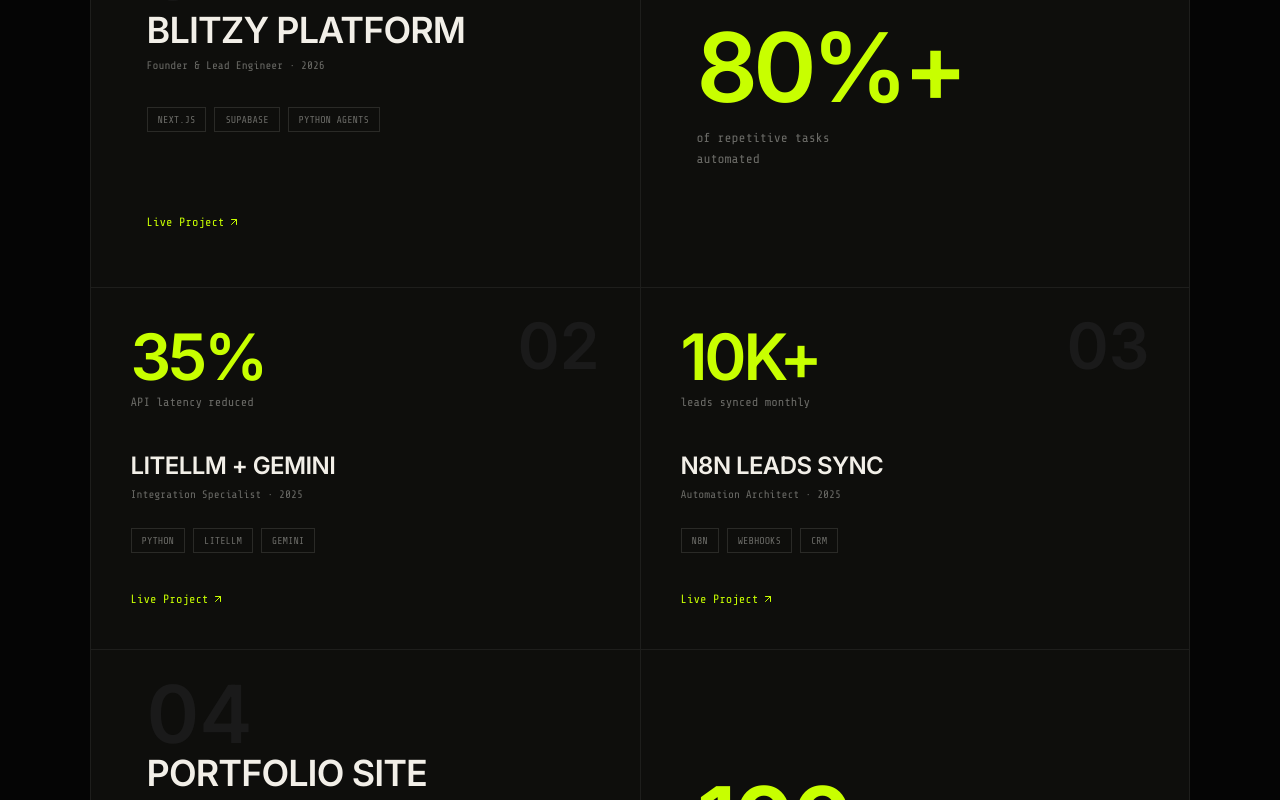
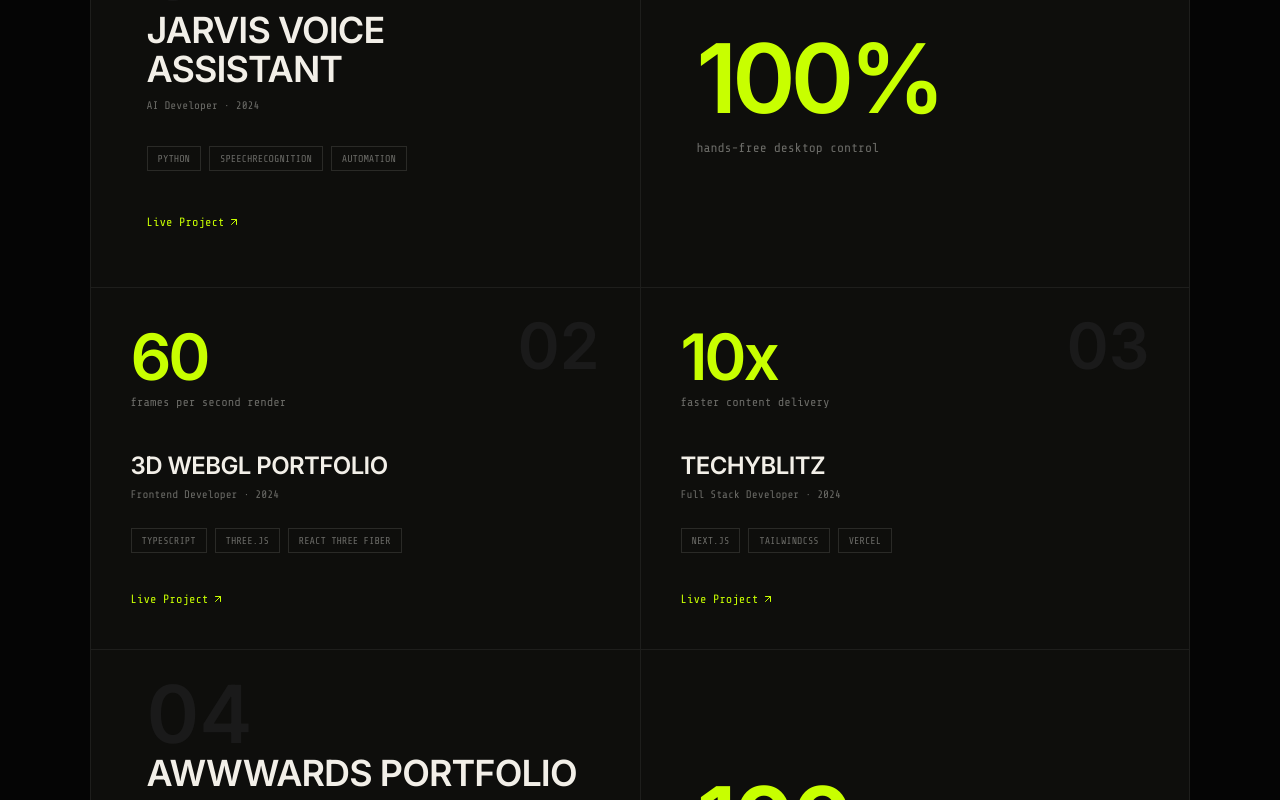
Before and after one commit to aarav-malviya9/aarav-portfolio, a Next.js app: page / in a window 1280 px wide. Shown: the part 1280-2080 px from the top of the page. Built offline with nearby package versions, Linux system fonts and the light colour scheme.

Commit message:
Update email to personal and integrate real GitHub projects

```diff
--- a/src/components/sections/LetsBuild.tsx
+++ b/src/components/sections/LetsBuild.tsx
@@ -8,7 +8,7 @@
   const [showToast, setShowToast] = useState(false);
 
   const handleCopy = () => {
-    navigator.clipboard.writeText('hello@blitzy.co');
+    navigator.clipboard.writeText('27aaravmalviya@gmail.com');
     setShowToast(true);
     setTimeout(() => setShowToast(false), 2000);
   };
@@ -57,7 +57,7 @@
               onClick={handleCopy}
               className="font-mono text-[#C8FF00] text-[18px] hover:opacity-70 transition-opacity hover-trigger text-left"
             >
-              hello@blitzy.co
+              27aaravmalviya@gmail.com
             </button>
           </div>
 
@@ -102,7 +102,7 @@
         </div>
 
         <div className="flex gap-6">
-          <Link href="https://github.com/aarav-malviya" className="font-mono text-[#3A3A38] text-[10px] hover:text-[#F2EFE8] transition-colors hover-trigger">
+          <Link href="https://github.com/aarav-malviya9" className="font-mono text-[#3A3A38] text-[10px] hover:text-[#F2EFE8] transition-colors hover-trigger">
             GitHub
           </Link>
           <Link href="https://linkedin.com/in/aarav-malviya" className="font-mono text-[#3A3A38] text-[10px] hover:text-[#F2EFE8] transition-colors hover-trigger">
@@ -111,6 +111,6 @@
         </div>
       </footer>
 
-      </motion.section>
+    </motion.section>
   );
 }
--- a/src/components/sections/SelectedWork.tsx
+++ b/src/components/sections/SelectedWork.tsx
@@ -7,46 +7,46 @@
 const projects = [
   {
     id: '01',
-    title: 'BLITZY PLATFORM',
-    role: 'Founder & Lead Engineer',
-    year: '2026',
-    tech: ['Next.js', 'Supabase', 'Python Agents'],
-    stat: '80%+',
-    statDesc: 'of repetitive tasks automated',
-    link: '#',
+    title: 'JARVIS VOICE ASSISTANT',
+    role: 'AI Developer',
+    year: '2024',
+    tech: ['Python', 'SpeechRecognition', 'Automation'],
+    stat: '100%',
+    statDesc: 'hands-free desktop control',
+    link: 'https://github.com/aarav-malviya9/Jarvis-Desktop-Voice-Assistant',
     fullWidth: true
   },
   {
     id: '02',
-    title: 'LITELLM + GEMINI',
-    role: 'Integration Specialist',
-    year: '2025',
-    tech: ['Python', 'LiteLLM', 'Gemini'],
-    stat: '35%',
-    statDesc: 'API latency reduced',
-    link: '#',
+    title: '3D WEBGL PORTFOLIO',
+    role: 'Frontend Developer',
+    year: '2024',
+    tech: ['TypeScript', 'Three.js', 'React Three Fiber'],
+    stat: '60',
+    statDesc: 'frames per second render',
+    link: 'https://github.com/aarav-malviya9/portfolio-3D',
     fullWidth: false
   },
   {
     id: '03',
-    title: 'N8N LEADS SYNC',
-    role: 'Automation Architect',
-    year: '2025',
-    tech: ['n8n', 'Webhooks', 'CRM'],
-    stat: '10K+',
-    statDesc: 'leads synced monthly',
-    link: '#',
+    title: 'TECHYBLITZ',
+    role: 'Full Stack Developer',
+    year: '2024',
+    tech: ['Next.js', 'TailwindCSS', 'Vercel'],
+    stat: '10x',
+    statDesc: 'faster content delivery',
+    link: 'https://github.com/aarav-malviya9/Techyblitz',
     fullWidth: false
   },
   {
     id: '04',
-    title: 'PORTFOLIO SITE',
+    title: 'AWWWARDS PORTFOLIO',
     role: 'Design Engineer',
     year: '2026',
     tech: ['Next.js 15', 'Framer Motion', 'Tailwind'],
     stat: '100',
-    statDesc: 'Lighthouse score',
-    link: '#',
+    statDesc: 'Lighthouse performance score',
+    link: 'https://github.com/aarav-malviya9/aarav-portfolio',
     fullWidth: true
   }
 ];
@@ -129,7 +129,7 @@
                       </div>
                     </div>
 
-                    <Link href={project.link} className="relative z-10 inline-flex items-center text-[#C8FF00] font-mono text-[12px] group/link w-fit hover-trigger">
+                    <Link href={project.link} target="_blank" rel="noopener noreferrer" className="relative z-10 inline-flex items-center text-[#C8FF00] font-mono text-[12px] group/link w-fit hover-trigger">
                       <span>Live Project</span>
                       <ArrowUpRight className="w-3 h-3 ml-1" />
                       <span className="absolute left-0 bottom-[-2px] w-full h-[1px] bg-[#C8FF00] origin-left scale-x-0 group-hover/link:scale-x-100 transition-transform duration-300 ease-out" />
@@ -191,7 +191,7 @@
                       ))}
                     </div>
 
-                    <Link href={project.link} className="inline-flex items-center text-[#C8FF00] font-mono text-[12px] group/link w-fit hover-trigger">
+                    <Link href={project.link} target="_blank" rel="noopener noreferrer" className="inline-flex items-center text-[#C8FF00] font-mono text-[12px] group/link w-fit hover-trigger">
                       <span>Live Project</span>
                       <ArrowUpRight className="w-3 h-3 ml-1" />
                       <span className="absolute left-0 bottom-[-2px] w-full h-[1px] bg-[#C8FF00] origin-left scale-x-0 group-hover/link:scale-x-100 transition-transform duration-300 ease-out" />
@@ -204,6 +204,6 @@
         </div>
 
       </div>
-      </motion.section>
+    </motion.section>
   );
 }
```
